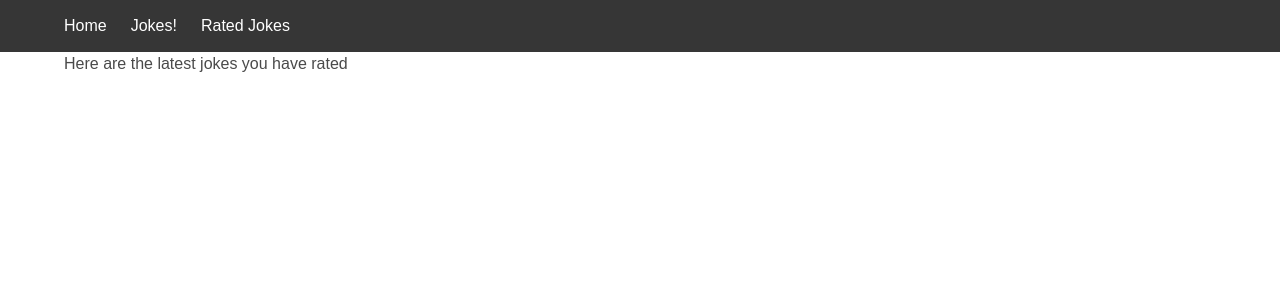
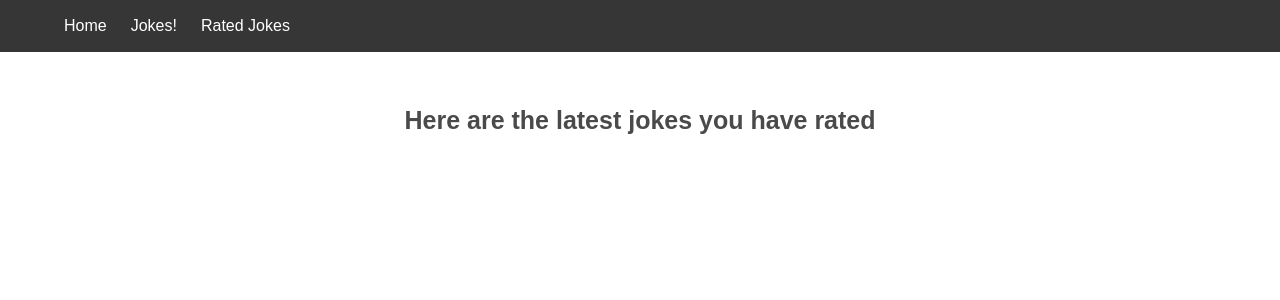
Before and after one commit to oliviafpersonal/SEI-Project-2, a React (Create React App) app: page /RatedJokes in a window 1280 px wide. Shown: the top 300 px of the page. Built offline with nearby package versions, Linux system fonts and the light colour scheme; a web font is replaced by a local one.

Commit message:
rated jokes updated;

```diff
--- a/src/components/RatedJokes.js
+++ b/src/components/RatedJokes.js
@@ -12,8 +12,8 @@ const RatedJokes = () => {
 
   return (
     <>
-      <div className="container">
-        <p>Here are the latest jokes you have rated</p>
+      <div className="container-rated-jokes">
+        <h1>Here are the latest jokes you have rated</h1>
         <br></br>
         <p>
           {ratedJokes.map( joke =>
--- a/src/styles/main.scss
+++ b/src/styles/main.scss
@@ -12,18 +12,10 @@ $font: 'DotGothic16', sans-serif;
   align-items: center;
 }
 
-//Home
 .disclaimer {
   text-align: center;
   font-family: $font;
 
-}
-.button {
-  text-align: center;
-  width: 300px;
-  align-content: center;
-  margin-top: 30px;
-  font-family: $font;
 }
 
 .accept {
@@ -53,7 +45,7 @@ img {
   flex-direction: column;
   justify-content: center;
   align-items: center;
-  margin-top: 100px;
+  margin-top: 50px;
 }
 
 .joke-page {
@@ -177,10 +169,19 @@ img {
   margin: 30px;
 }
 
-.flex-box-home a {
-  margin-top: 30px;
+.container-rated-jokes {
+  margin-top: 50px;
+  display: flex;
+  align-items: center;
+  justify-content: center;
+  flex-direction: column;
+
+    h1 {
+      font-size: 25px;
+      font-weight: bold;
+
+  }
 }
-
 
 @media screen and (max-width: 850px) {
 
```
